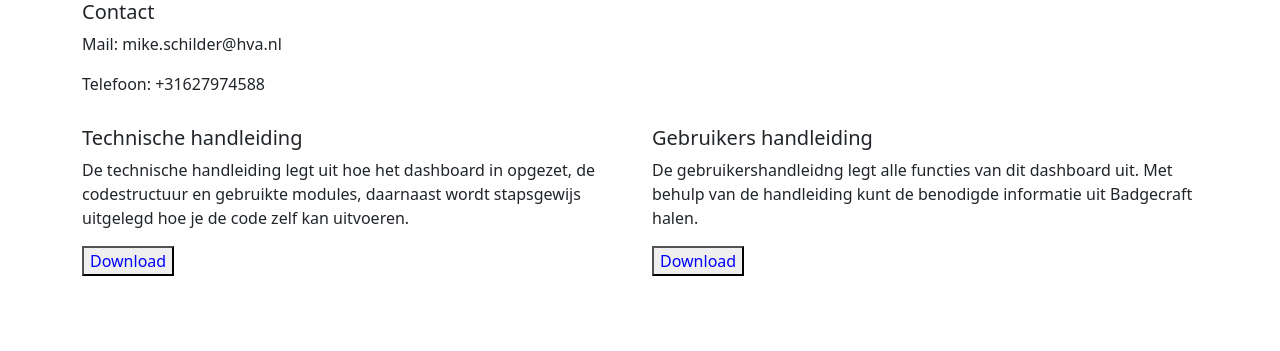
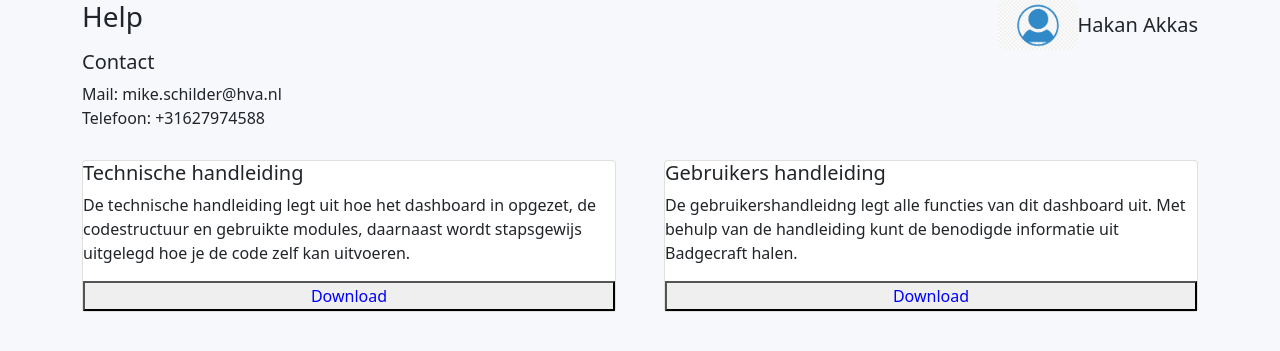
Before and after one commit to lucasvtoor/student-tracking, a Flask app: page /help in a window 1280 px wide. Shown: the top 351 px of the page. Run offline with Flask 2, Linux system fonts and the light colour scheme.

Commit message:
Header toegevoegd vanuit overview. Uitlijning van de tekst verbetert.

```diff
--- a/app/static/css/helppage.css
+++ b/app/static/css/helppage.css
@@ -1,5 +1,35 @@
+body {
+    background-color: #f7f8fc;
+}
+
+.container {
+    background-color: #f7f8fc;
+    /* background-color: green; */
+
+    /* border: 1px solid red; */
+}
 .row {
     margin-top: 30px;
-    background-color: white;
     border-radius: 10px;
 }
+.card {
+    background-color: white;
+}
+.header {
+    display: flex;
+    justify-content: space-between;
+    flex-direction: row;
+}
+#currentUser img {
+    width: 80px;
+    height: 50px;
+    border-radius: 10px;
+  }
+  #currentUser {
+    display: flex;
+    flex-direction: row;
+  }
+
+  #currentUser h5 {
+    margin: auto;
+  }
--- a/app/templates/helppage.html
+++ b/app/templates/helppage.html
@@ -14,28 +14,38 @@
   </head>
   <body>
     <div class="container">
+        <div class="header">
+            <h3>Help</h3>
+            <div id="currentUser"><img src="{{ url_for('static',filename='img/usericon.png') }}" alt=""><h5>Hakan Akkas</h5></div>
+
+          </div>
         <div>
           <div class="header">
                 <h5>Contact</h5>
-            <p class="card-text">Mail: mike.schilder@hva.nl</p>
-            <p class="card-text">Telefoon: +31627974588 </p>
           </div>
-          <div class="row">
-            <div class="col">
+          <div>
+                <p class="card-text">Mail: mike.schilder@hva.nl<br>
+                Telefoon: +31627974588 </p>
+          </div>
+          <div class="row gx-5">
+            <div class="col-sm-6">
+                <div class="card">
                  <h5>Technische handleiding</h5>
                  <p class="card-text">De technische handleiding legt uit hoe het dashboard in opgezet, de codestructuur en gebruikte modules, daarnaast wordt stapsgewijs uitgelegd hoe je de code zelf kan uitvoeren.</p>
                  <a
                     href="https://docs.google.com/document/d/1nWyhF8iyx1GK26zao37a-54S_qFOvP22MMF9Cb-RCWM/export?format=pdf"
-                 ></a><button style="color: blue">Download</button></a
-                 >
+                 ></a><button style="color: blue">Download</button></a>
+                </div>
               </div>
 
-            <div class="col">
+            <div class="col-sm-6">
+                <div class="card">
                  <h5>Gebruikers handleiding</h5>
                  <p class="card-text">De gebruikershandleidng legt alle functies van dit dashboard uit. Met behulp van de handleiding kunt de benodigde informatie uit Badgecraft halen.</p>
                  <a
                   href="https://docs.google.com/document/d/1nWyhF8iyx1GK26zao37a-54S_qFOvP22MMF9Cb-RCWM/export?format=pdf"
-                  ><button style="color: blue">Download</button></a>
+                  ></a><button style="color: blue">Download</button></a>
+                </div>
              </div>
 
           </div>
```
Also changed, not shown: app/static/img/helpicon.png (added). Lines whose indentation alone changed are shown as unchanged.
